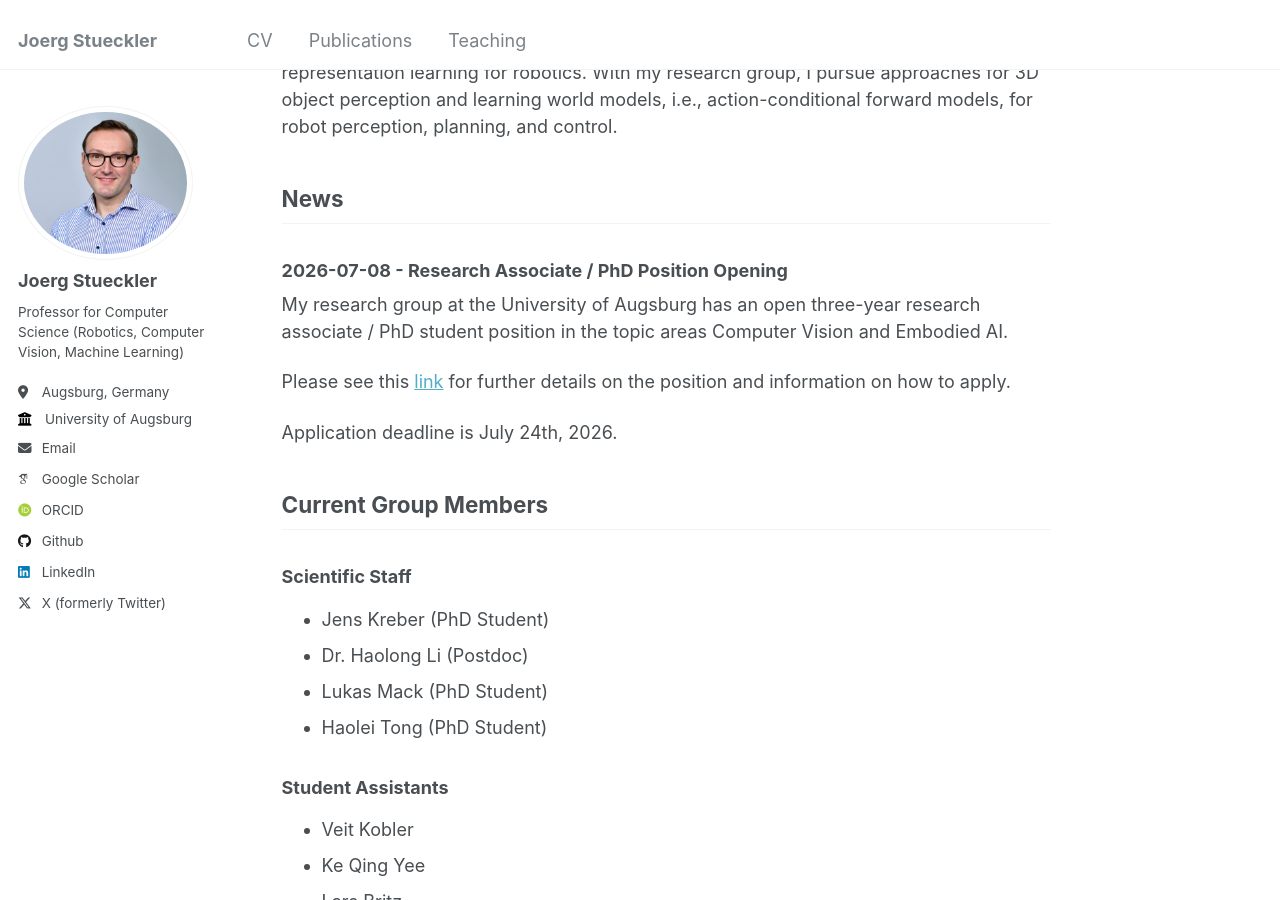
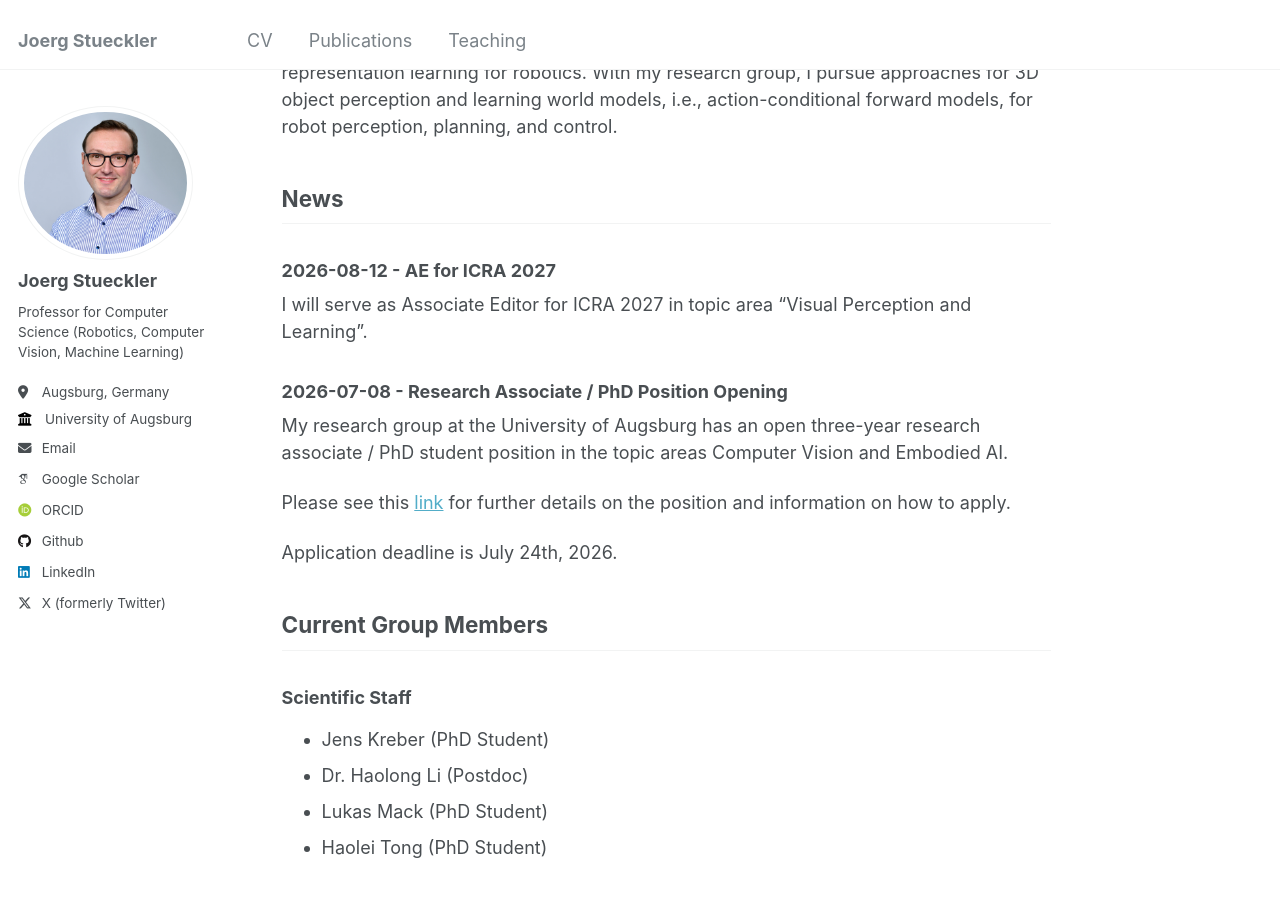
Before and after one commit to jstueckler/jstueckler.github.io, a Jekyll site: the page built from _pages/about.md, in a window 1280 px wide and 900 px high, scrolled down 886 px. Built offline with Jekyll 4.4.1, drawn with Linux system fonts in a browser that asks for light colours; some web fonts are replaced.

Commit message:
Update about.md

```diff
--- a/_pages/about.md
+++ b/_pages/about.md
@@ -29,6 +29,10 @@ I am passionate about researching intelligent robots that perform complex tasks
 
 ## News
 
+### 2026-08-12 - AE for ICRA 2027
+
+I will serve as Associate Editor for ICRA 2027 in topic area "Visual Perception and Learning".
+
 ### 2026-07-08 - Research Associate / PhD Position Opening
 
 My research group at the University of Augsburg has an open three-year research associate / PhD student position in the topic areas Computer Vision and Embodied AI.
```
